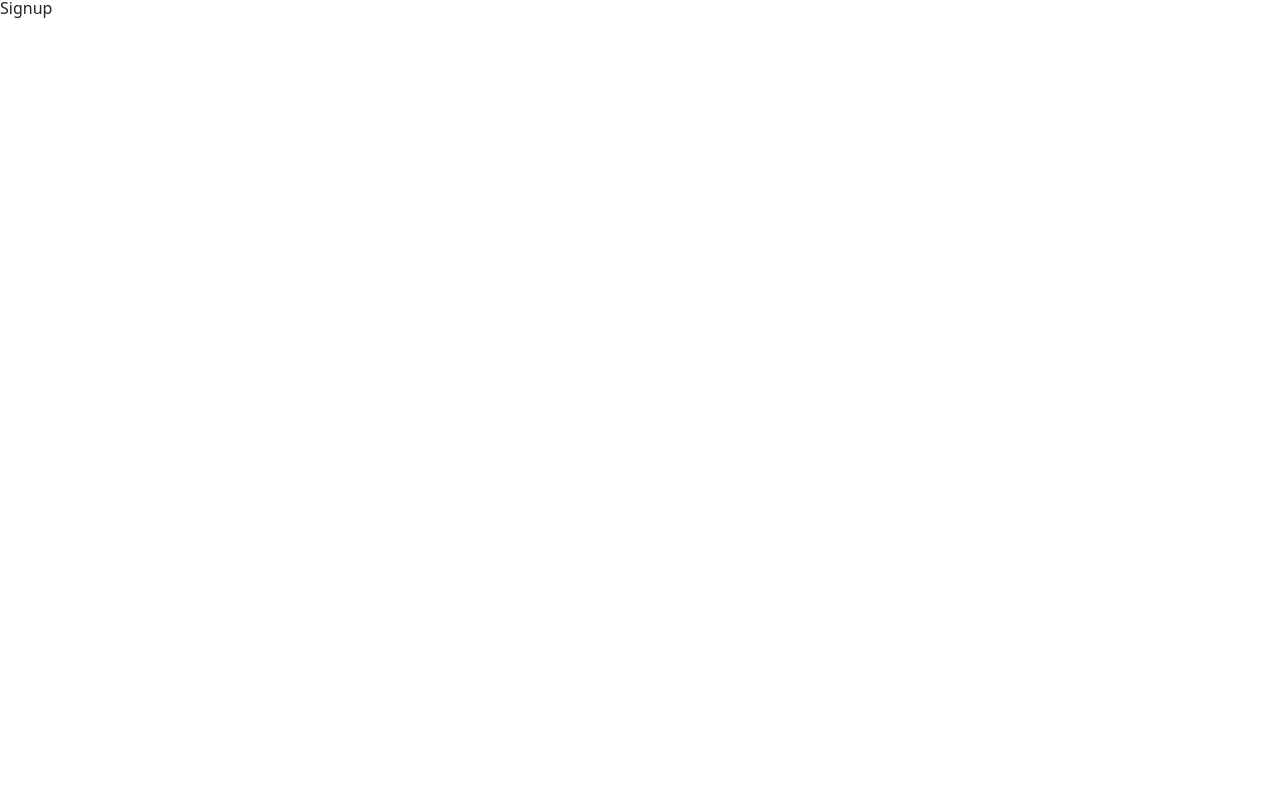
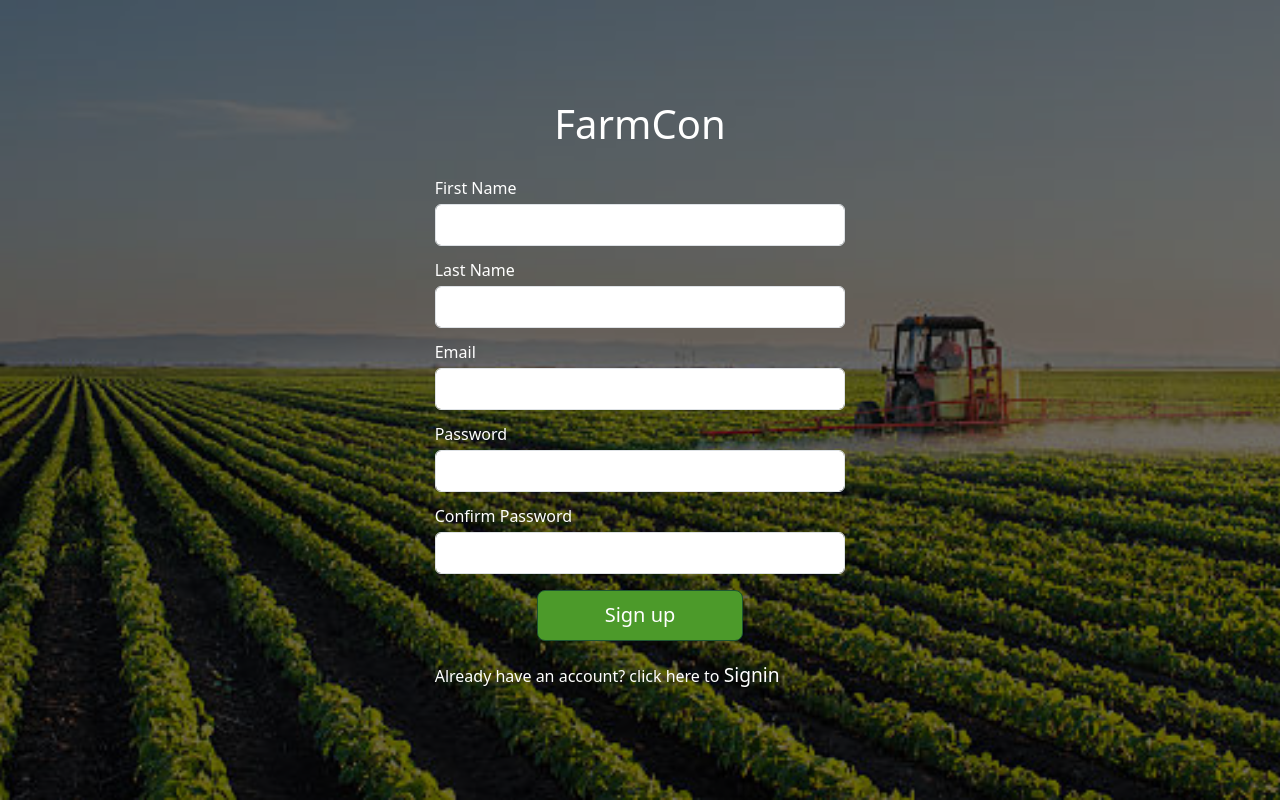
Before and after one commit to okeomasilachi/FarmCon, a React (Create React App) app in the folder frontend/: page /register in a window 1280 px wide. Built offline with nearby package versions, Linux system fonts and the light colour scheme.

Commit message:
Signup page developed

```diff
--- a/frontend/src/App.css
+++ b/frontend/src/App.css
@@ -89,6 +89,7 @@ a {
 }
 
 
+input[type=email],
 input[type=password],
 input[type=text] {
   padding: 0.8rem;
--- a/frontend/src/pages/Login.css
+++ b/frontend/src/pages/Login.css
@@ -5,6 +5,7 @@
 	background-position: center;
 	background-size: cover;
 	color: var(--text-white);
+	overflow: hidden;
 }
 
 .container__signin .signin__section {
--- a/frontend/src/pages/Signup.css
+++ b/frontend/src/pages/Signup.css
@@ -0,0 +1,18 @@
+.container__signup {
+	/* width: 100vw; */
+	background-image: url('../../public/images/beanfarm.jpg');
+	background-color: #000000;
+	background-repeat: no-repeat;
+	background-position: center;
+	background-size: cover;
+	color: var(--text-white);
+	overflow: hidden;
+}
+
+.container__signup .signup__section {
+	background-color: #0000008f;
+}
+
+a:hover {
+	text-decoration: underline !important;
+  }
--- a/frontend/src/pages/Signup.js
+++ b/frontend/src/pages/Signup.js
@@ -1,8 +1,45 @@
 import React from 'react'
-
+import './Signup.css'
 const Signup = () => {
   return (
-	<div>Signup</div>
+	<div className="container_fluid container__signup">
+		<div className="h-100 row justify-content-center align-items-center flex-column signup__section">
+			<div className="col-12 col-10 col-md-4 col-lg-4 mb-4 text-center">
+				{/* <img src="" className="logo text-center" alt="" /> */}
+				<h1>FarmCon</h1>
+			</div>
+			<div className="col-10 col-md-6 col-lg-4">
+				<form>
+					<div className="mb-3">
+						<label for="InputFirstname" className="form-label">First Name</label>
+						<input type="text" name='fname' className="form-control py-2" id="InputFirstname" />
+					</div>
+					<div className="mb-3">
+						<label for="InputLastname" className="form-label">Last Name</label>
+						<input type="text" name='lname' className="form-control py-2" id="InputLastname" />
+					</div>
+					<div className="mb-3">
+						<label for="Inputemail" className="form-label">Email</label>
+						<input type="email" name='email' className="form-control py-2" id="Inputemail" />
+					</div>
+					<div className="mb-3">
+						<label for="InputPassword1" className="form-label">Password</label>
+						<input type="password" name='password' className="form-control py-2" id="InputPassword1" />
+					</div>
+					<div className="mb-3">
+						<label for="InputPassword2" className="form-label">Confirm Password</label>
+						<input type="password" name='cpassword' className="form-control py-2" id="InputPassword2" />
+					</div>
+					<div className="text-center">
+						<button type="submit" name='submit' className="btn w-50 btn-lg me-auto">Sign up</button>
+					</div>
+				</form>
+			</div>
+			<div className="col-12 col-10 col-md-4 col-lg-4 mt-4">
+				<p>Already have an account? click here to <a href="./login" className='text-white'>Signin</a></p>
+			</div>
+		</div>
+	</div>
   )
 }
 
```
